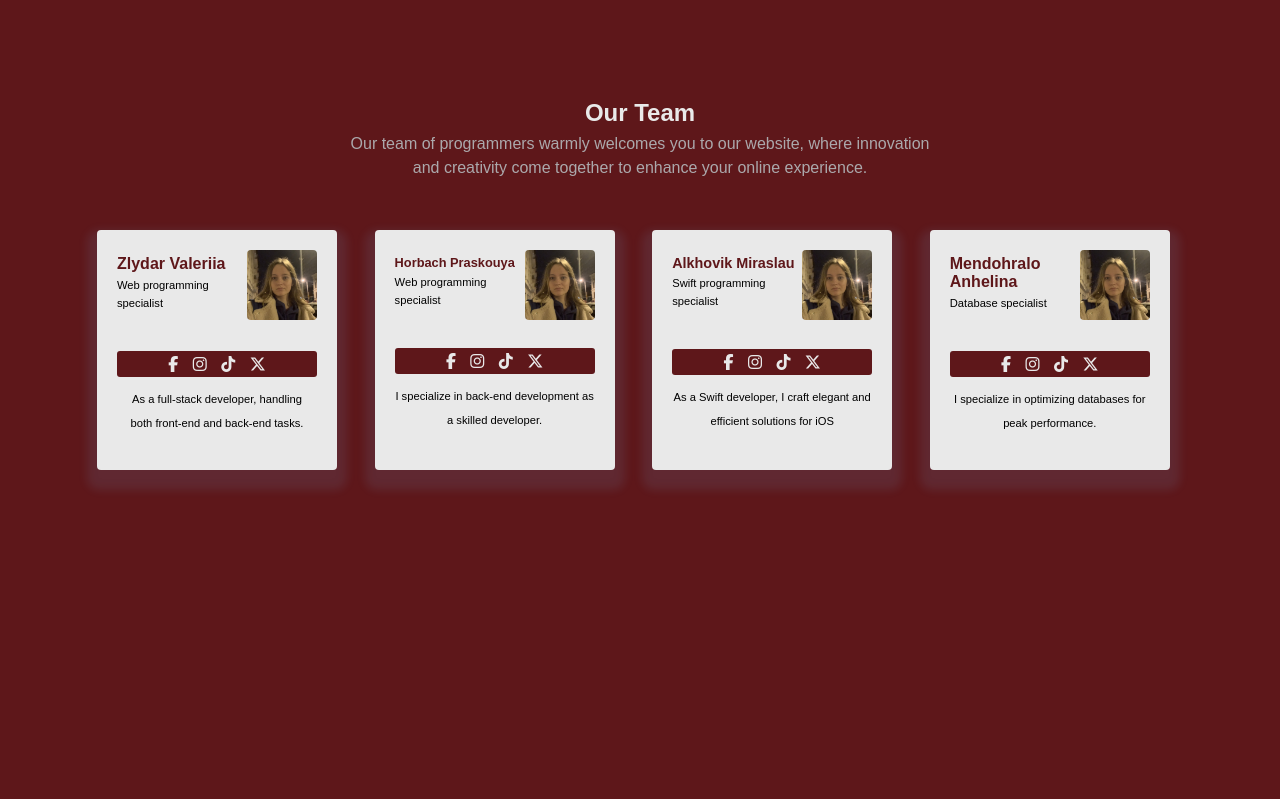
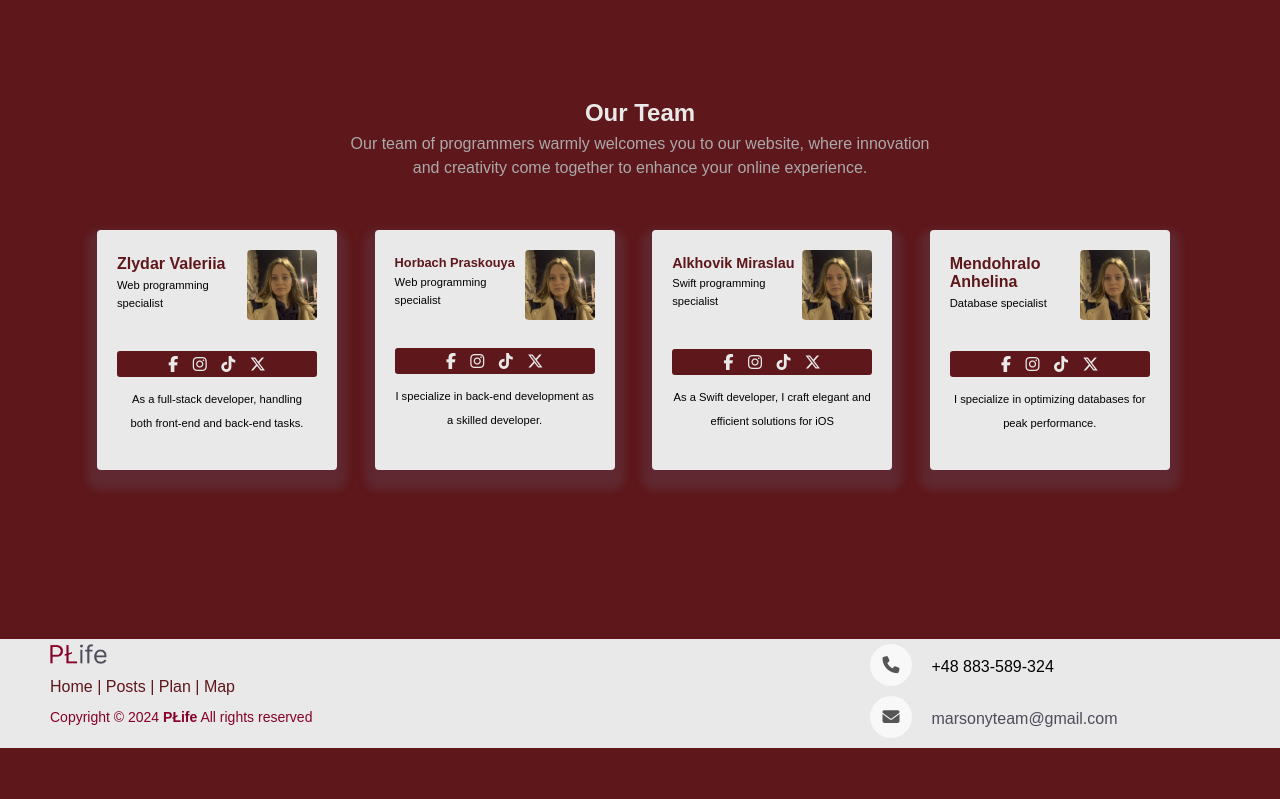
Before and after one commit to miraslauuu/Project_web, a Node server app: page / in a window 1280 px wide. Shown: the part 840-1639 px from the top of the page. After the commit the page ends 1588 px from the top, so only its background shows below. Run offline with Node 20, Linux system fonts and the light colour scheme; some libraries are stand-ins or nearby versions; some web fonts are replaced.

Commit message:
Footer done

```diff
--- a/public/styles/style.css
+++ b/public/styles/style.css
@@ -386,7 +386,7 @@ hr{
 }
 /* ==============================section authors======================== */
 section#authors{
-    min-height: 100vh;
+    min-height: 70vh;
     width: 100%;
     display: flex;
     align-items: start;
@@ -419,6 +419,11 @@ section#authors{
     box-shadow: 0 10px 10px 10px rgba(115,193,255,0.1);
     padding: 20px;
     position: relative;
+    transition: transform ease 0.5s, box-shadow ease 0.5s;
+}
+.profile-box:hover{
+    transform: translateY(-5px);
+    box-shadow: 0px 10px 20px 2px rgba(0, 0, 0, 0.25);
 }
 .profile-box img{
     width:70px;
@@ -484,3 +489,112 @@ small{
         margin-left: 20px;
     }
 }
+/* =============================footer========================= */
+.footer-distributed {
+    background-color: var(--header-background);
+    box-sizing: border-box;
+    width: 100%;
+    text-align: left;
+    font: bold 16px;
+    padding: 5px 0px 0px 50px;
+    margin-top: 80px;
+    display: flex;
+    justify-content: space-between;
+}
+
+.footer-distributed .footer-left,
+.footer-distributed .footer-center,
+.footer-distributed .footer-right {
+    flex: 1;
+}
+
+.footer-distributed .footer-links {
+    color: var(--background-color);
+    margin: 5px 0 7px;
+}
+
+.footer-distributed .footer-links a {
+    display: inline-block;
+    line-height: 1.8;
+    text-decoration: none;
+    color: inherit;
+}
+
+.footer-distributed .footer-company-name {
+    color: var(--scrollbar);
+    font-size: 14px;
+    font-weight: normal;
+    margin: 0;
+}
+
+.footer-distributed .footer-right {
+    text-align:justify;
+    display: flex;
+    flex-direction: column;
+    align-items:normal;
+}
+
+.footer-distributed .footer-right div {
+    margin-bottom: 10px;
+}
+
+.footer-distributed .footer-right i {
+    font-size: 17px;
+    border-radius: 50%;
+    text-align: center;
+    line-height: 42px;
+    margin-right: 15px;
+    background-color: #f8f8f8;
+    color: #555;
+    width: 42px;
+    height: 42px;
+    display: inline-flex;
+    align-items: center;
+    justify-content: center;
+}
+
+.footer-distributed .footer-right i.fa-envelope {
+    font-size: 17px;
+    line-height: 38px;
+}
+
+.footer-distributed .footer-right p {
+    display: inline-block;
+    color: black;
+    vertical-align: middle;
+    margin: 0;
+}
+
+.footer-distributed .footer-right p a {
+    color: var(--header-text);
+    text-decoration: none;
+}
+
+.footer-links a:hover {
+    color: darkred;
+}
+
+@media(max-width: 880px) {
+    .footer-distributed {
+        flex-direction: column;
+        padding-left: 20px;
+    }
+
+    .footer-distributed .footer-left,
+    .footer-distributed .footer-center,
+    .footer-distributed .footer-right {
+        flex: none;
+        width: 100%;
+        text-align: left;
+        align-items: flex-start;
+        margin-right: 0;
+    }
+
+    .footer-distributed .footer-right i {
+        font-size: 15px;
+        line-height: 30px;
+        margin-right: 10px;
+        width: 35px;
+        height: 35px;
+    }
+}
--- a/views/partials/footer.ejs
+++ b/views/partials/footer.ejs
@@ -1,6 +1,34 @@
 </main>
-<footer>
+<footer class="footer-distributed">
+    <div class="footer-left">
+        <a href="#me" class="logo">
+            <img src="/images/logo.png" height="20px"width="57px"alt="">
+        </a>
+        <p class="footer-links">
+            <a href="#me" class="active">Home</a>
+            |
+            <a href="#posts">Posts</a>
+            |
+            <a href="#plan">Plan</a>
+            |
+            <a href="#map">Map</a>
+        </p>
+        <p class="footer-company-name">Copyright © <%=new Date().getFullYear()%> <strong>PŁife</strong>
+        All rights reserved</p>
+    </div>
+    <div class="footer-center">
 
+    </div>
+    <div class="footer-right">
+        <div>
+            <i class="fa-solid fa-phone"></i>
+            <p>+48 883-589-324</p>
+        </div>
+        <div>
+            <i class="fa-solid fa-envelope"></i>
+            <p><a href="#">marsonyteam@gmail.com</a></p>
+        </div>
+    </div>
 </footer>
 <script >
     // =====================code for dropdown=============================
@@ -15,7 +43,6 @@
     xmark_button.onclick=function(){
         drop_down_menu.classList.remove("open");
     };
-  //=======================code for scrolldown
 </script>
 </body>
 </html>
```
